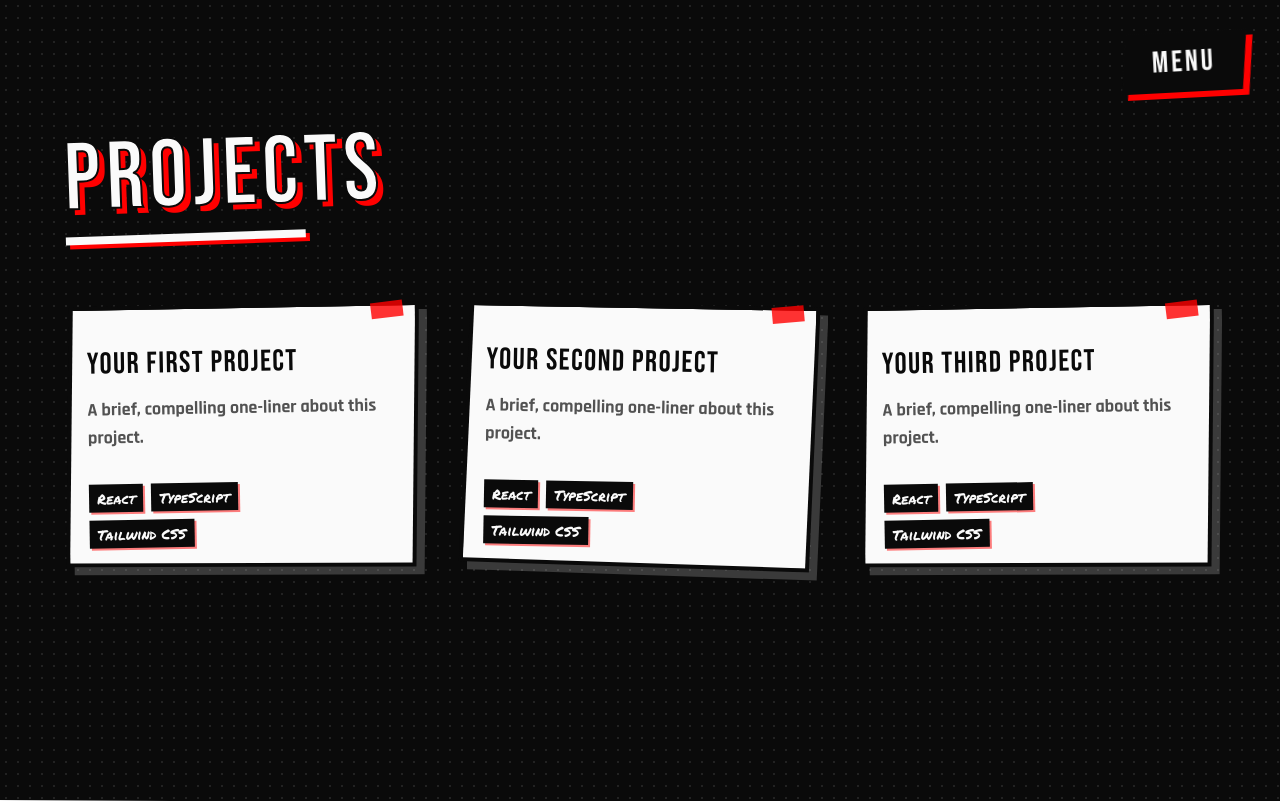
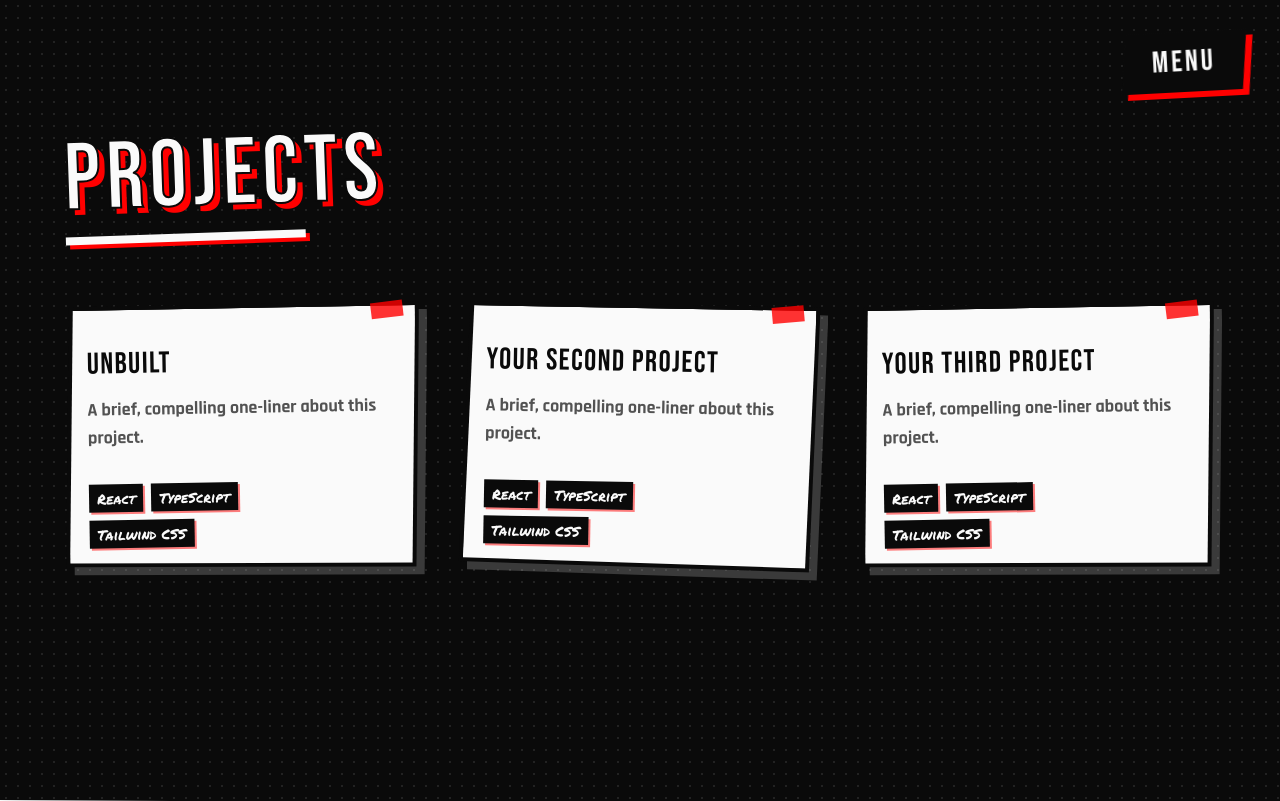
Before and after one commit to Swayamjimmy/persona-portfolio, a Next.js app: page /projects in a window 1280 px wide. Shown: the top 801 px of the page. Built offline with nearby package versions, Linux system fonts and the light colour scheme.

Commit message:
add cgpa pill

```diff
--- a/src/app/about/page.tsx
+++ b/src/app/about/page.tsx
@@ -124,6 +124,12 @@ export default function AboutPage() {
                     {/* Inner Background Layer (Black) */}
                     <div className="absolute inset-[4px] bg-persona-black" style={{ clipPath: "polygon(2% 0, 100% 0, 98% 100%, 0 100%)" }} />
 
+                      <div className="absolute -top-4 right-3 z-30 rotate-2">
+                        <span className="font-p5-marker text-persona-black text-base bg-persona-white border-2 border-persona-black px-3 py-1 shadow-[3px_3px_0px_rgba(255,0,0,1)] inline-block">
+                          CGPA: {item.cgpa}
+                        </span>
+                      </div>
+
                     {/* Text Content inside the shape */}
                     <div className="relative z-10 p-6 pt-8">
                       <h3 className="font-p5-block text-3xl text-persona-white tracking-widest mt-1">
--- a/src/data/education.ts
+++ b/src/data/education.ts
@@ -10,6 +10,7 @@ export const education: Education[] = [
     year: "2023-2027",
     institution: "Bhagwan Parshuram Institute of Technology",
     degree: "B.Tech Computer Science Engineering",
+    cgpa : "8.5",
     description: "Pursuing a Bachelor of Technology in Computer Science Engineering, with a focus on software development, algorithms, and data structures. Current CGPA: 8.5/10.",
   },
 ]
--- a/src/data/projects.ts
+++ b/src/data/projects.ts
@@ -14,14 +14,14 @@ export interface Project {
 
 export const projects: Project[] = [
   {
-    slug: "project-one",
-    title: "Your First Project",
+    slug: "unbuilt",
+    title: "Unbuilt",
     shortDescription: "A brief, compelling one-liner about this project.",
     fullDescription: "A detailed explanation of what this project does and why it exists.",
     challenge: "Describe the problem you were solving.",
     solution: "Describe your approach and what you learned.",
     techStack: ["React", "TypeScript", "Tailwind CSS"],
-    githubUrl: "https://github.com/yourusername/project-one",
+    githubUrl: "https://github.com/Swayamjimmy/Unbuilt",
     deployUrl: "https://project-one.vercel.app",
     imageUrl: "/images/projects/project-one.png",
     featured: true,
```
Also changed, not shown: 1 other file (tests, documents, lock files or other folders).
